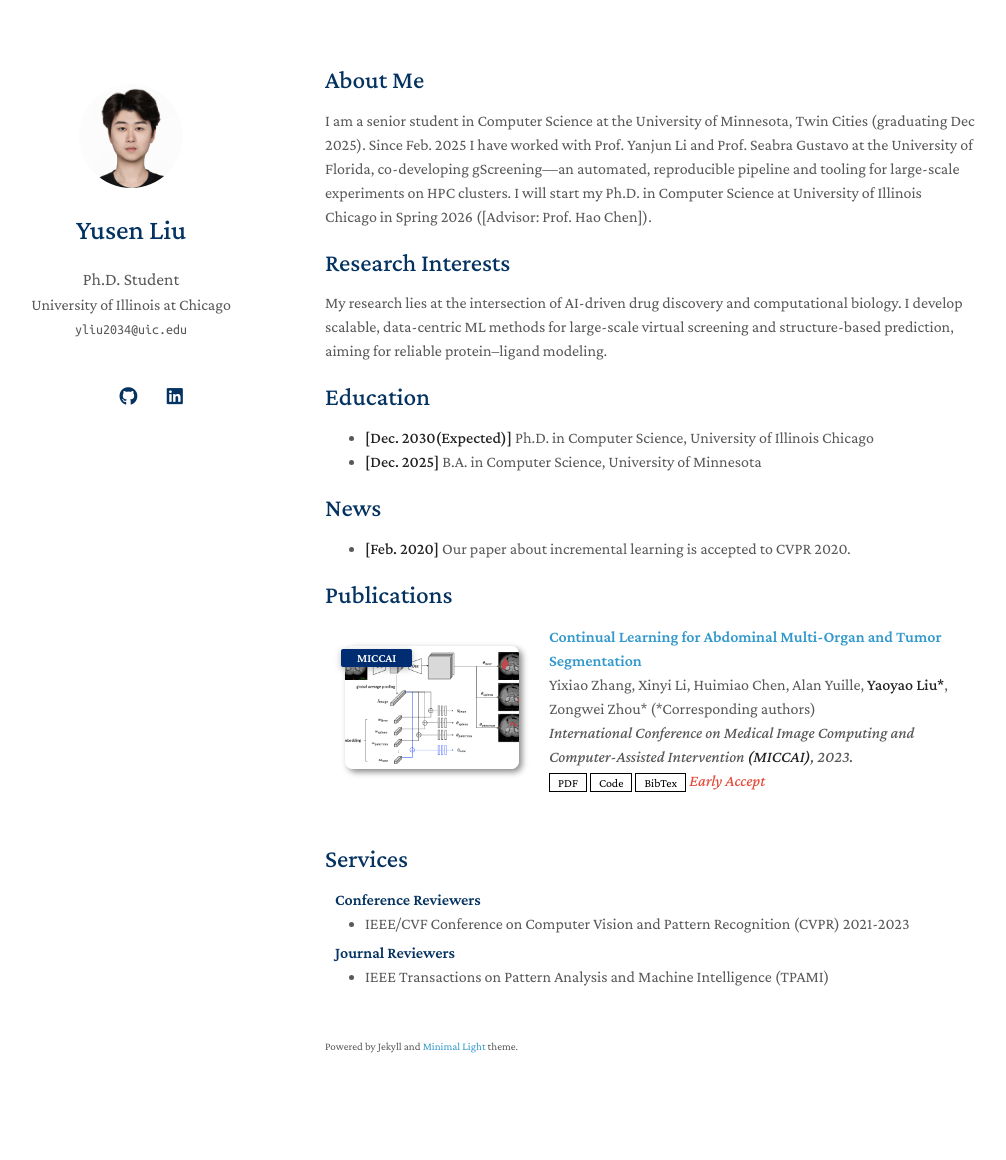
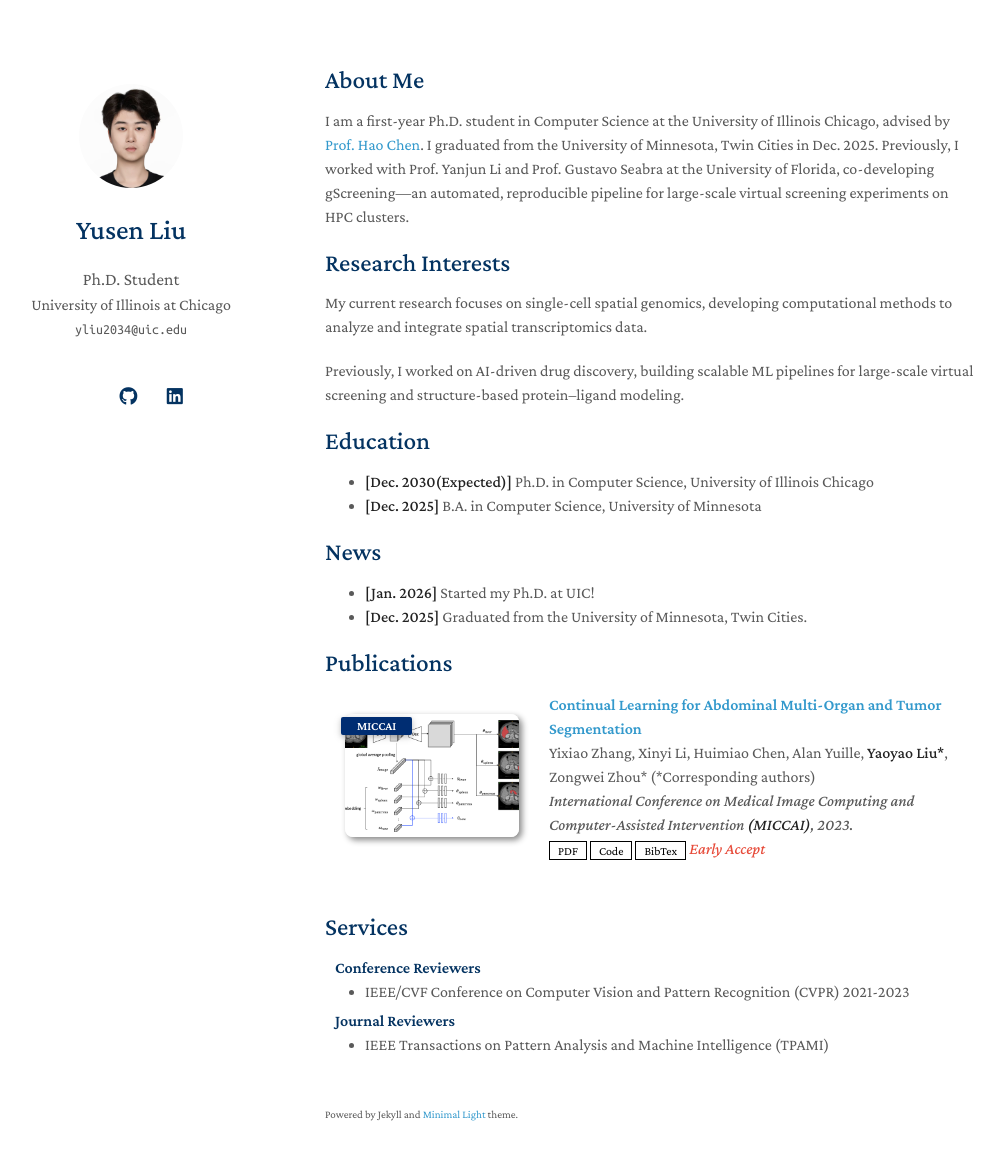
Before and after one commit to Lou1s-Lau/louislau.github.io, a Jekyll site: the page built from index.md, in a window 1280 px wide and 1195 px high. Shown: the top 1160 px of the window, without its empty margins (145-1151 px from the left). Built offline with Jekyll 4.4.1, drawn with Linux system fonts in a browser that asks for light colours; a style sheet for code colours, icons or effects is not loaded; our own code applies the rules of GitHub Pages for plain Markdown files.

Commit message:
Revise personal details and research focus in index.md
Updated personal and educational information to reflect current status as a first-year Ph.D. student and recent graduation.

```diff
--- a/index.md
+++ b/index.md
@@ -4,11 +4,13 @@ layout: homepage
 
 ## About Me
 
-I am a senior student in Computer Science at the University of Minnesota, Twin Cities (graduating Dec 2025). Since Feb. 2025 I have worked with Prof. Yanjun Li and Prof. Seabra Gustavo at the University of Florida, co-developing gScreening—an automated, reproducible pipeline and tooling for large-scale experiments on HPC clusters. I will start my Ph.D. in Computer Science at University of Illinois Chicago in Spring 2026 ([Advisor: Prof. Hao Chen]).
+I am a first-year Ph.D. student in Computer Science at the University of Illinois Chicago, advised by [Prof. Hao Chen](https://haochenhc.github.io/). I graduated from the University of Minnesota, Twin Cities in Dec. 2025. Previously, I worked with Prof. Yanjun Li and Prof. Gustavo Seabra at the University of Florida, co-developing gScreening—an automated, reproducible pipeline for large-scale virtual screening experiments on HPC clusters.
 
 ## Research Interests
 
-My research lies at the intersection of AI-driven drug discovery and computational biology. I develop scalable, data-centric ML methods for large-scale virtual screening and structure-based prediction, aiming for reliable protein–ligand modeling.
+My current research focuses on single-cell spatial genomics, developing computational methods to analyze and integrate spatial transcriptomics data.
+
+Previously, I worked on AI-driven drug discovery, building scalable ML pipelines for large-scale virtual screening and structure-based protein–ligand modeling.
 
 ## Education
 - **[Dec. 2030(Expected)]** Ph.D. in Computer Science, University of Illinois Chicago
@@ -16,7 +18,8 @@ My research lies at the intersection of AI-driven drug discovery and computation
 
 ## News
 
-- **[Feb. 2020]** Our paper about incremental learning is accepted to CVPR 2020.
+- **[Jan. 2026]** Started my Ph.D. at UIC!
+- **[Dec. 2025]** Graduated from the University of Minnesota, Twin Cities.
 
 
 {% include_relative _includes/publications.md %}
```
